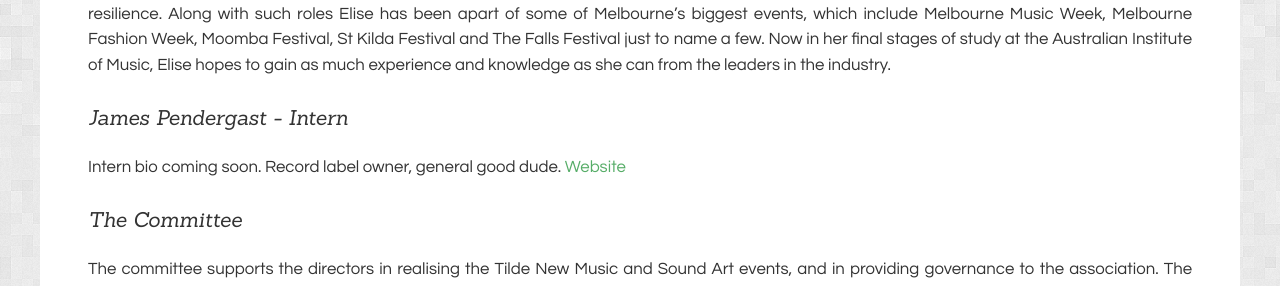
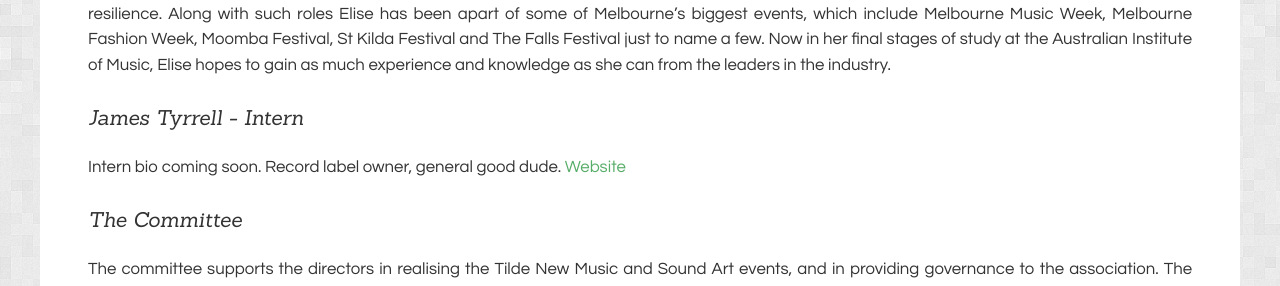
Before and after one commit to unclewalter/tilde-festival-website, a Jekyll site: the page built from pages/about.md, in a window 1280 px wide and 900 px high, scrolled down 1864 px. Shown: the part 156-442 px from the top of the window. Built offline with Jekyll 4.4.1, drawn with Linux system fonts in a browser that asks for light colours.

Commit message:
Fixed James name

```diff
--- a/pages/about.md
+++ b/pages/about.md
@@ -33,7 +33,7 @@ Megan Steller is an artist manager, writer and producer based in Melbourne, Aust
 ## Elise Pendergast - Intern
 Entertainment management student and bachelor of music (voice) graduate Elise Pendergast is breaking into the Australian music and entertainment scene. Having moved her life from East Gippsland Elise has big dreams for her future career in the industry. Working for organisations such as Ravens Nest Artists and the Australian Institute of Youth Performing Arts Australia have taught Elise the importance of hard work and resilience. Along with such roles Elise has been apart of some of Melbourne’s biggest events, which include Melbourne Music Week, Melbourne Fashion Week, Moomba Festival, St Kilda Festival and The Falls Festival just to name a few. Now in her final stages of study at the Australian Institute of Music, Elise hopes to gain as much experience and knowledge as she can from the leaders in the industry.
 
-## James Pendergast - Intern
+## James Tyrrell - Intern
 Intern bio coming soon. Record label owner, general good dude.
 [Website](http://www.unwoundrecords.com.au)
 
```
